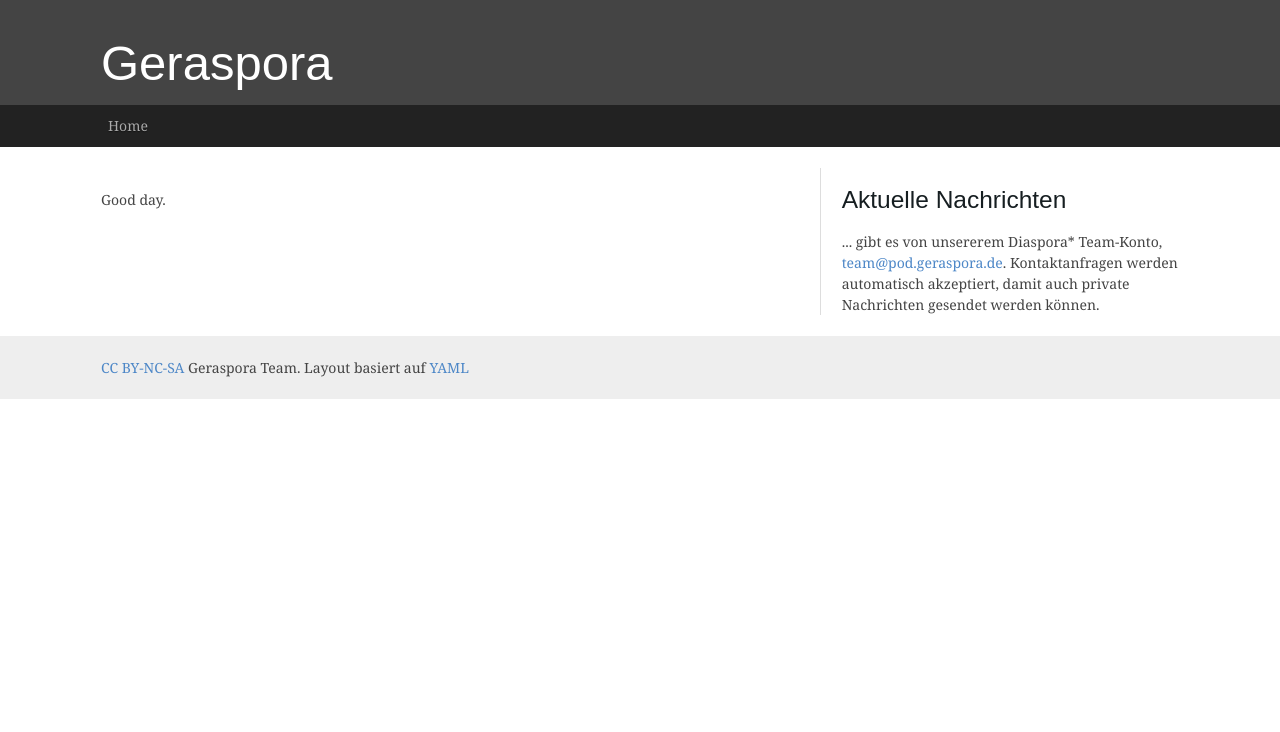
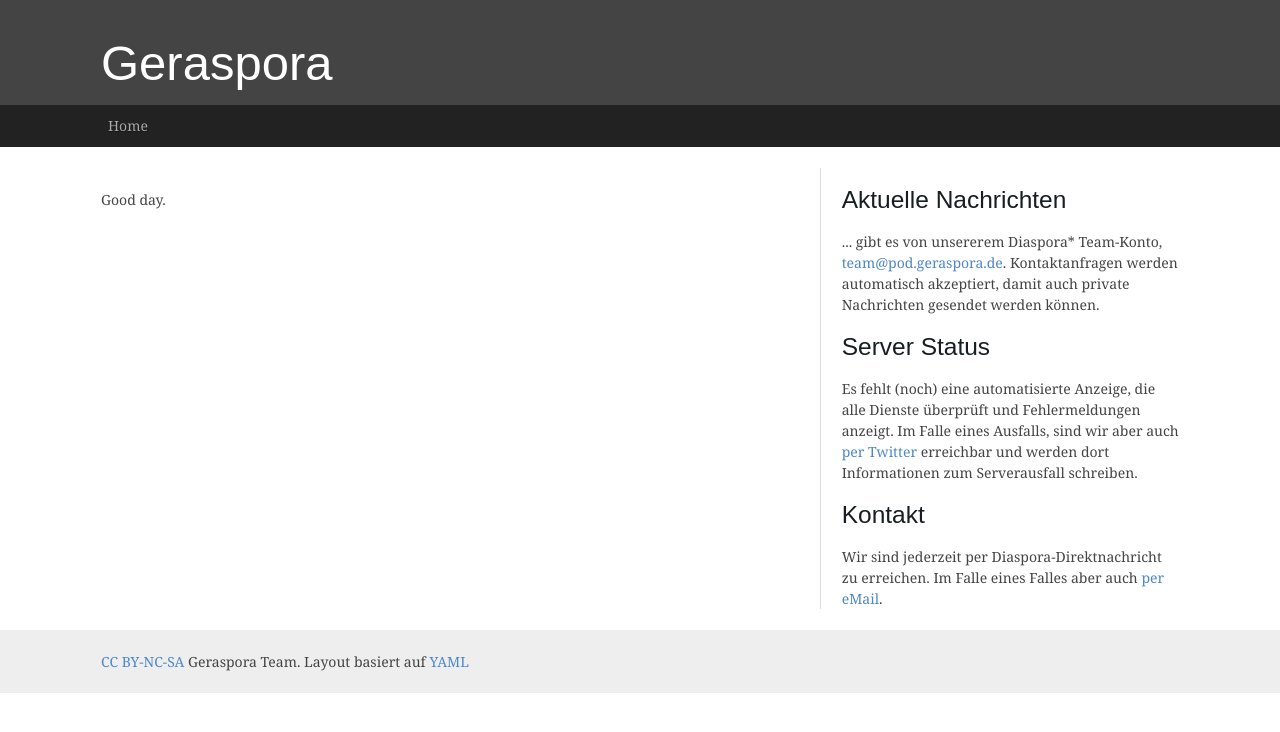
Before and after one commit to geraspora/meta, a Jekyll site: the page built from index.html, in a window 1280 px wide. Shown: the top 732 px of the page. Built offline with Jekyll 4.4.1, drawn with Linux system fonts in a browser that asks for light colours; some web fonts are replaced; Markdown is read by kramdown in place of the engine named in the settings.

Commit message:
Update sidebar content.

```diff
--- a/_layouts/main.html
+++ b/_layouts/main.html
@@ -44,9 +44,23 @@
               <h3>Aktuelle Nachrichten</h3>
               <p>
                 ... gibt es von unsererem Diaspora* Team-Konto,
-                <a href="https://pod.geraspora.de/u/team">team@pod.geraspora.de</a>.
+                <a href="https://pod.geraspora.de/u/team" target="_blank">team@pod.geraspora.de</a>.
                 Kontaktanfragen werden automatisch akzeptiert, damit auch private
                 Nachrichten gesendet werden können.
+              </p>
+
+              <h3>Server Status</h3>
+              <p>
+                Es fehlt (noch) eine automatisierte Anzeige, die alle Dienste überprüft
+                und Fehlermeldungen anzeigt. Im Falle eines Ausfalls, sind wir aber auch
+                <a href="https://twitter.com/geraspora" target="_blank">per Twitter</a> erreichbar und werden
+                dort Informationen zum Serverausfall schreiben.
+              </p>
+
+              <h3>Kontakt</h3>
+              <p>
+                Wir sind jederzeit per Diaspora-Direktnachricht zu erreichen. Im Falle
+                eines Falles aber auch <a href="mailto:contact@geraspora.de">per eMail</a>.
               </p>
             </div>
           </aside>
```
